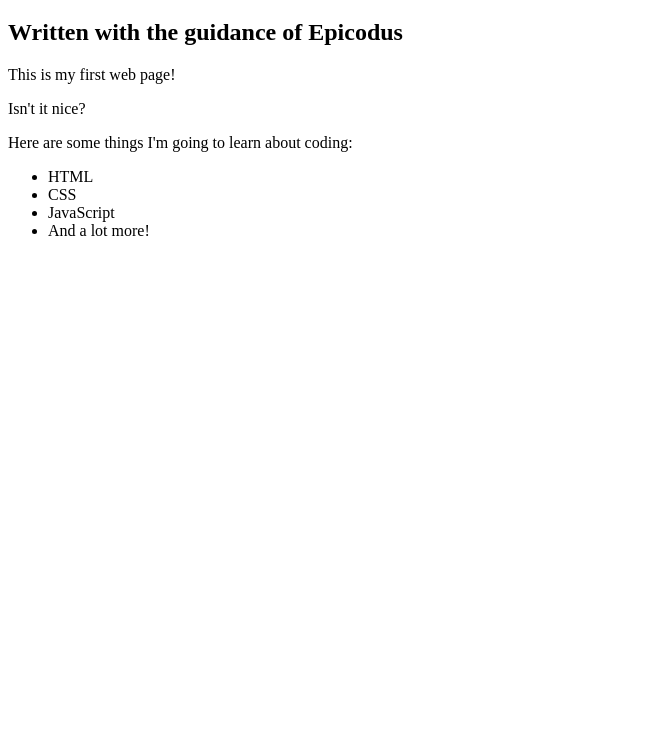
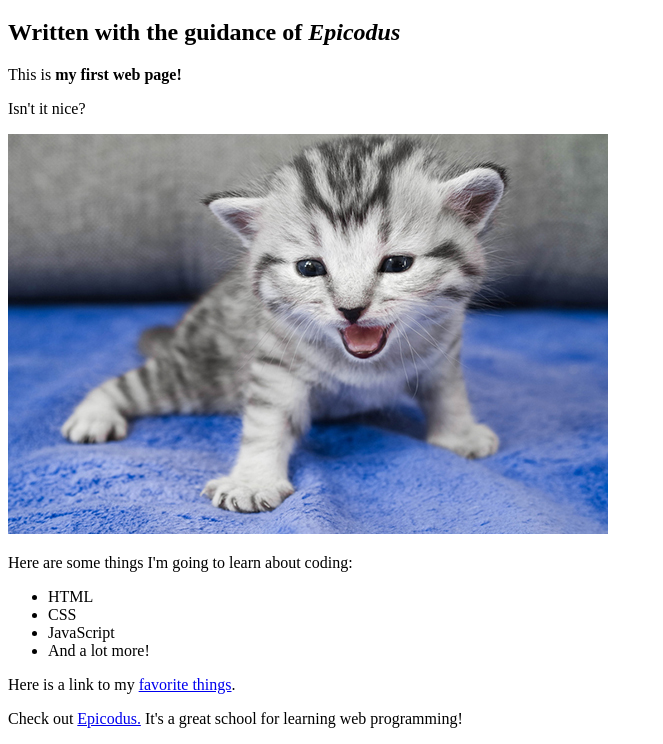
Before and after one commit to KAIROS-x/my-first-webpage, a plain HTML site: page my-first-webpage.html in a window 1280 px wide. Shown: the part 61-805 px from the top of the page, without its empty margins (0-663 px from the left). Drawn offline with Linux system fonts and the light colour scheme.

Commit message:
Updated images

```diff
--- a/my-first-webpage.html
+++ b/my-first-webpage.html
@@ -5,10 +5,12 @@
   </head>
   <body>
     <h1>My first web page</h1>
-    <h2>Written with the guidance of Epicodus</h2>
+    <h2>Written with the guidance of <em>Epicodus</em></h2>
 
-    <p>This is my first web page!</p>
+    <p>This is <strong>my first web page!</strong></p>
     <p>Isn't it nice?</p>
+
+    <img src="img/kitten.jpg" alt="A Photo of a cute kitten.">
 
     <p>Here are some things I'm going to learn about coding:</p>
     <ul>
@@ -17,5 +19,9 @@
       <li>JavaScript</li>
       <li>And a lot more!</li>
     </ul>
+
+    <p>Here is a link to my <a href="favorite-things.html"> favorite things</a>.</p>
+
+    <p>Check out <a href="http://www.epicodus.com/">Epicodus.</a> It's a great school for learning web programming!</p>
   </body>
 </html>
```
Also changed, not shown: img/kitten.jpg (added).
